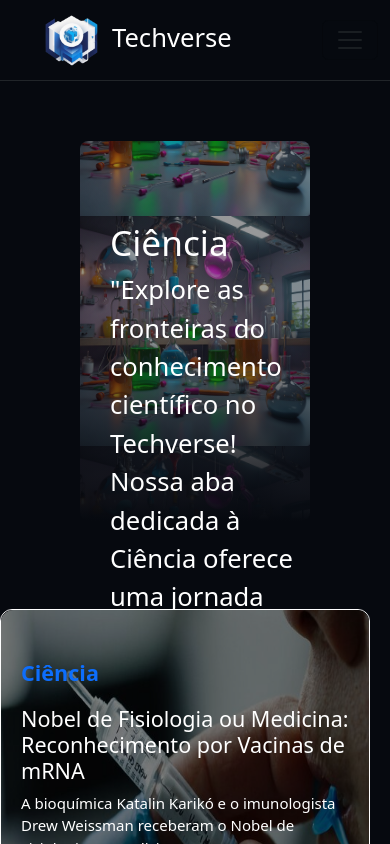
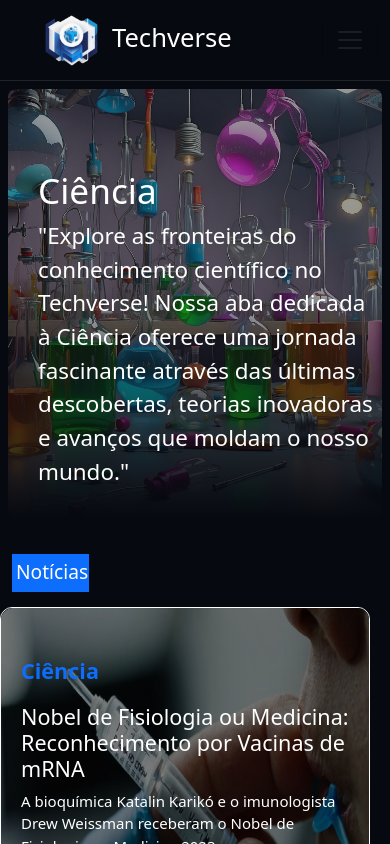
Before and after one commit to flaviooliveira478/TEIA-2023.2, a React (Vite) app: page /ciencia in a window 390 px wide. Shown: the top 844 px of the page. Built offline with nearby package versions, Linux system fonts and the light colour scheme.

Commit message:
style: adjust mobile responsivity

```diff
--- a/src/components/Layout.jsx
+++ b/src/components/Layout.jsx
@@ -6,7 +6,7 @@ const Layout = ({ infos }) => {
   return (
     <div className="container">
       <div className="row">
-        <div className="col-6 img-left">
+        <div className="col-md-6 img-left col-12">
           <Link to={`noticias/${infos[0].id}`}>
             <div className="img-overlay"></div>
             <img
@@ -20,7 +20,7 @@ const Layout = ({ infos }) => {
             </div>
           </Link>
         </div>
-        <div className="col-6">
+        <div className="col-md-6 col-12">
           <div className="col-12 img-right">
             <Link to={`noticias/${infos[1].id}`}>
               <div className="img-overlay"></div>
--- a/src/components/Navbar.jsx
+++ b/src/components/Navbar.jsx
@@ -43,7 +43,7 @@ const Nav = () => {
         </button>
         <div className="collapse navbar-collapse" id="navbarNav">
           <ul className="navbar-nav">
-            <li className="nav-item">
+            <li className="nav-item ">
               <Link className="nav-link activ" aria-current="page" to="/">
                 Inicio
               </Link>
--- a/src/components/Releases.jsx
+++ b/src/components/Releases.jsx
@@ -8,7 +8,7 @@ const Releases = ({ dados }) => {
       <h2>Lançamentos</h2>
       <div className="container ">
         <div className="row">
-          <div className="col-6 releases-square">
+          <div className="col-md-6 col-12 releases-square">
             <Link
               to={`noticias/7`}
               style={{ textDecoration: "none", color: "white" }}
@@ -19,7 +19,7 @@ const Releases = ({ dados }) => {
               <p className="lermais">{dados[0].lermais}</p>
             </Link>
           </div>
-          <div className="col-6 releases-square">
+          <div className="col-md-6 col-12 releases-square">
             <Link
               to={`noticias/8`}
               style={{ textDecoration: "none", color: "white" }}
--- a/src/components/pages/Ciencia/ciencia.css
+++ b/src/components/pages/Ciencia/ciencia.css
@@ -87,3 +87,36 @@
   color: #0d6efd;
   text-align: left;
 }
+
+@media (max-width: 768px) {
+  .gradient-text-science {
+    margin: 8px;
+    padding-top: 80px;
+    height: 430px;
+    border-radius: 8px;
+    background-image: linear-gradient(
+        rgba(6, 9, 15, 0.4) 53.65%,
+        rgb(6, 9, 15) 100%
+      ),
+      url("../../../assets/images/cience-leonard-ai.jpg");
+    background-size: 140% auto;
+    background-position: center;
+  }
+  .description-science {
+    color: white;
+    text-align: left;
+    font-size: 1.4rem;
+    margin-left: 30px;
+  }
+  .science-primary-titulo {
+    color: white;
+    text-align: left;
+    font-size: 1.2rem;
+    margin-left: 4px;
+    margin-top: 50px !important;
+    height: 38px;
+    padding: 3px;
+    width: 77px;
+    border-radius: 0;
+  }
+}
--- a/src/components/pages/Dispositivos/dispositivos.css
+++ b/src/components/pages/Dispositivos/dispositivos.css
@@ -88,3 +88,38 @@
   color: #0d6efd;
   text-align: left;
 }
+
+@media (max-width: 768px) {
+  .gradient-text {
+    margin: 8px;
+    padding-top: 80px;
+    height: 430px;
+    border-radius: 8px;
+    background-image: linear-gradient(
+        rgba(6, 9, 15, 0.4) 53.65%,
+        rgb(6, 9, 15) 100%
+      ),
+      url("/src/assets/images/devices-leonard-ai.jpg");
+    background-size: 140% auto;
+    background-position: center;
+  }
+
+  .description-device {
+    color: white;
+    text-align: left;
+    font-size: 1.4rem;
+    margin-left: 30px;
+  }
+
+  .device-primary-titulo {
+    color: white;
+    text-align: left;
+    font-size: 1.2rem;
+    margin-left: 4px;
+    margin-top: 60px !important;
+    height: 38px;
+    padding: 3px;
+    width: 77px;
+    border-radius: 0;
+  }
+}
--- a/src/components/pages/Noticias/Noticias.css
+++ b/src/components/pages/Noticias/Noticias.css
@@ -26,3 +26,18 @@ img {
   height: 500px;
   border-radius: 12px;
 }
+
+@media (max-width: 768px) {
+  .news-post-p {
+    text-align: center;
+    color: rgb(163, 163, 163);
+    text-align: justify;
+    font-size: 1.2em;
+    padding: 17px;
+  }
+  .noticias-posts img {
+    object-fit: cover;
+    width: 300px;
+    height: auto;
+  }
+}
--- a/src/components/pages/Tecnologia/tecnologia.css
+++ b/src/components/pages/Tecnologia/tecnologia.css
@@ -109,3 +109,26 @@
   color: #0d6efd;
   text-align: left;
 }
+
+@media (max-width: 768px) {
+  .gradient-text-tech {
+    margin: 8px;
+    padding-top: 26px;
+    height: 430px;
+    border-radius: 8px;
+    background-image: linear-gradient(
+        rgba(6, 9, 15, 0.4) 53.65%,
+        rgb(6, 9, 15) 100%
+      ),
+      url("../../../assets/images/technology-leonard-ai.jpg");
+    background-size: 120% auto;
+    background-position: top;
+  }
+
+  .gradient-text-tech p {
+    color: white;
+    text-align: left;
+    font-size: 1.2rem;
+    margin-left: 30px;
+  }
+}
--- a/src/index.css
+++ b/src/index.css
@@ -183,6 +183,30 @@ footer {
   .navbar-collapse {
     flex-grow: 1 !important;
   }
+
+  .img-left {
+    height: 550px;
+    margin-bottom: 20px;
+  }
+
+  .news {
+    margin: 20px;
+  }
+  .news h2 {
+    padding-left: 0;
+    margin-top: 40px;
+    margin-bottom: 40px;
+    font-size: 2rem;
+  }
+  .releases {
+    margin: 20px;
+  }
+  footer {
+    font-size: 18px;
+  }
+  .title p {
+    font-size: 1rem;
+  }
 }
 
 /* LARGE SCREENS */
```
